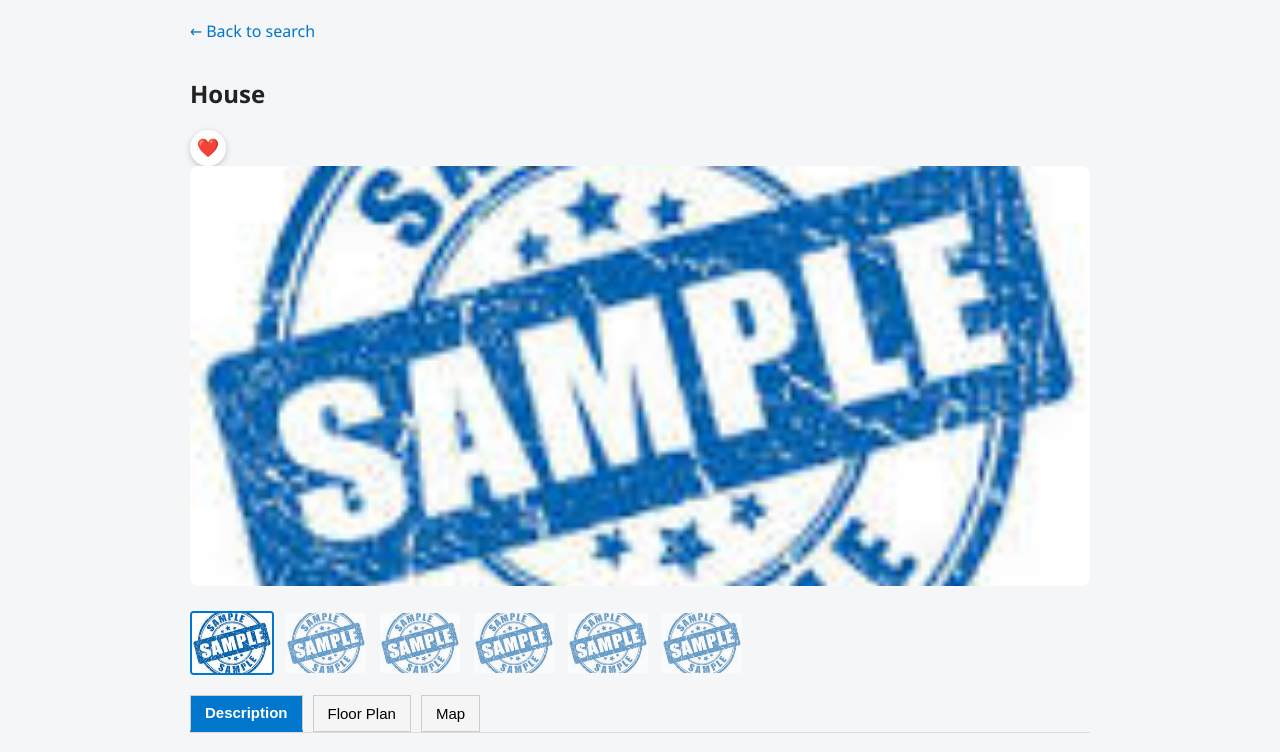
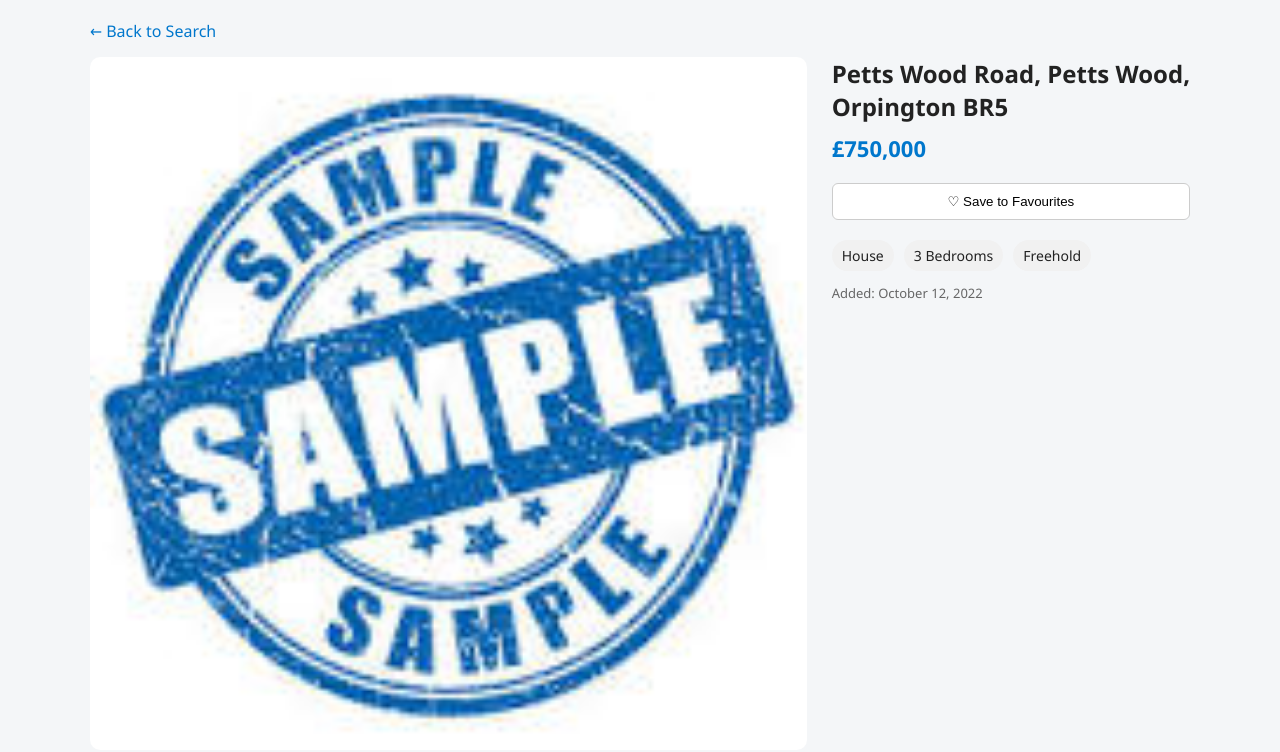
Before and after one commit to RavinduShenal/estate-agent-app, a React (Vite) app: page /property/prop1 in a window 1280 px wide. Shown: the top 752 px of the page. Built offline with nearby package versions, Linux system fonts and the light colour scheme.

Commit message:
creating the path to floorplan image

```diff
--- a/src/components/PropertyDetails.jsx
+++ b/src/components/PropertyDetails.jsx
@@ -5,35 +5,30 @@ import "../styles/PropertyDetails.css";
 function PropertyDetails({ properties, favourites, toggleFavourite }) {
   const { id } = useParams();
 
-  // 1️⃣ Find the property FIRST
   const property = properties.find(p => p.id === id);
 
-  // 2️⃣ Guard clause (very important)
   if (!property) {
     return <p>Property not found</p>;
   }
 
-  // 3️⃣ NOW it is safe to use property
+  const isFavourite = favourites.some(fav => fav.id === property.id);
   const [mainImage, setMainImage] = useState(property.pictures[0]);
   const [activeTab, setActiveTab] = useState("description");
 
   return (
-    <div className="details-container">
-      <Link to="/" className="back-link">← Back to search</Link>
+    <div className="details-page">
 
-      <h2>{property.type}</h2>
+      <Link to="/" className="back-link">← Back to Search</Link>
 
-      <button
-        className={`fav-btn ${favourites.includes(property.id) ? "active" : ""}`}
-        onClick={() => toggleFavourite(property.id)}
-      >
-        ❤️
-      </button>
+      {/* Top section */}
+      <div className="details-top">
 
+        {/* LEFT: Images */}
+        <div className="details-images">
           <img
             src={mainImage}
-        alt="Property"
-        className="details-main-image"
+            alt={property.type}
+            className="main-image"
           />
 
           <div className="thumbnail-row">
@@ -41,11 +36,36 @@ function PropertyDetails({ properties, favourites, toggleFavourite }) {
               <img
                 key={index}
                 src={img}
-            alt={`Property ${index}`}
+                alt={`Thumbnail ${index}`}
                 className={`thumbnail ${img === mainImage ? "active" : ""}`}
                 onClick={() => setMainImage(img)}
               />
             ))}
+          </div>
+        </div>
+
+        {/* RIGHT: Summary */}
+        <div className="details-summary">
+          <h2>{property.location}</h2>
+          <p className="price">£{property.price.toLocaleString()}</p>
+
+          <button
+            className={`fav-save-btn ${isFavourite ? "saved" : ""}`}
+            onClick={() => toggleFavourite(property)}
+          >
+            {isFavourite ? "✓ Saved to Favourites" : "♡ Save to Favourites"}
+          </button>
+
+          <div className="badges">
+            <span>{property.type}</span>
+            <span>{property.bedrooms} Bedrooms</span>
+            <span>{property.tenure}</span>
+          </div>
+
+          <p className="added-date">
+            Added: {property.added.month} {property.added.day}, {property.added.year}
+          </p>
+        </div>
       </div>
 
       {/* Tabs */}
@@ -68,21 +88,20 @@ function PropertyDetails({ properties, favourites, toggleFavourite }) {
           className={activeTab === "map" ? "active" : ""}
           onClick={() => setActiveTab("map")}
         >
-          Map
+          Google Map
         </button>
       </div>
 
+      {/* Tab Content */}
       <div className="tab-content">
         {activeTab === "description" && (
           <p>{property.description}</p>
         )}
 
         {activeTab === "floorplan" && (
-          <img
-            src={`/images/${property.id}_floorplan.jpg`}
-            alt="Floor plan"
-            className="floorplan-image"
-          />
+            property.id
+                ? <img src={`/images/${property.id}_floorplan.jpg`} alt="Floor plan" />
+                : <p><em>Floor plan not available</em></p>
         )}
 
         {activeTab === "map" && (
@@ -93,6 +112,7 @@ function PropertyDetails({ properties, favourites, toggleFavourite }) {
           ></iframe>
         )}
       </div>
+
     </div>
   );
 }
```
Lines whose indentation alone changed are shown as unchanged.
